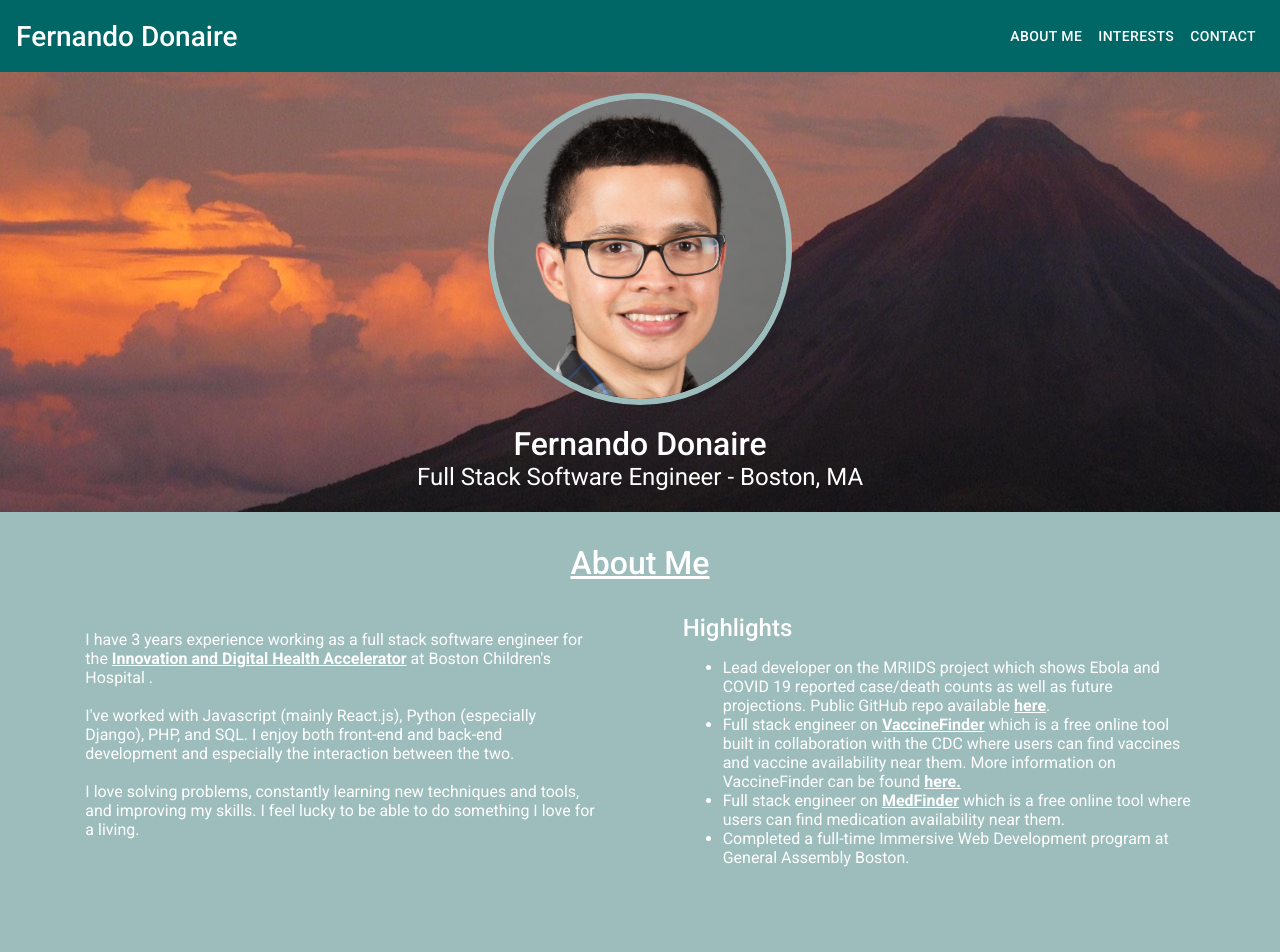
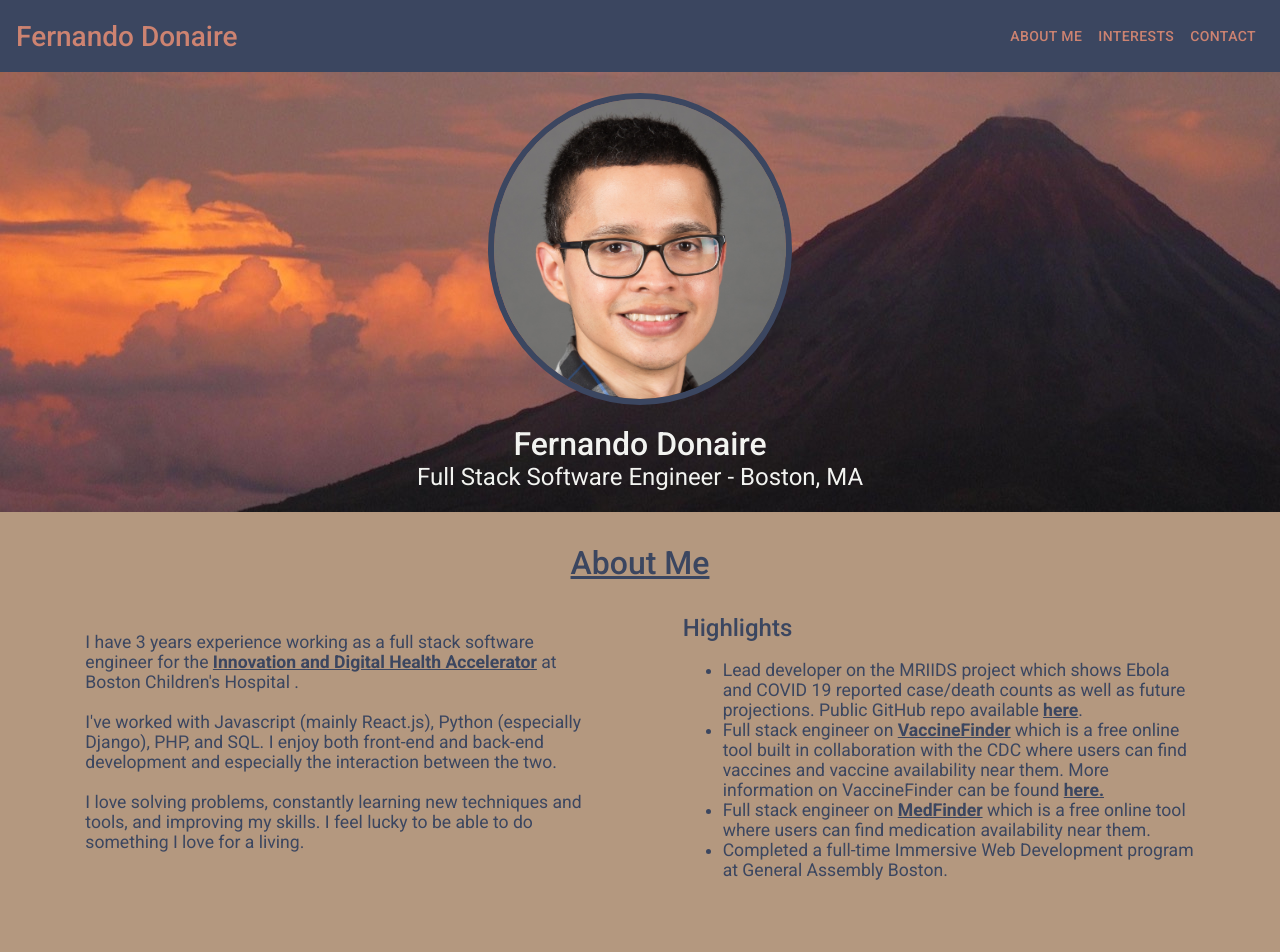
Before and after one commit to nandodonaire/nandodonaire.github.io, a React (Create React App) app: page / in a window 1280 px wide. Shown: the top 952 px of the page. Built offline with nearby package versions, Linux system fonts and the light colour scheme.

Commit message:
Updated colors

```diff
--- a/src/components/AboutMe/index.js
+++ b/src/components/AboutMe/index.js
@@ -9,12 +9,8 @@ import { SectionContainer } from "../commonStyledComponents/sectionContainer";
 import { SectionTitle } from "../commonStyledComponents/sectionTitle";
 
 const AboutMe = () => (
-  <SectionContainer
-    height="55vh"
-    backgroundColor="#9dbcbc"
-    id="about-me-section"
-  >
-    <SectionTitle>About Me</SectionTitle>
+  <SectionContainer height="55vh" backgroundColor="#b4987f" id="about-me">
+    <SectionTitle fontColor="#3b4660">About Me</SectionTitle>
     <TextContainer>
       <TextSection>
         <p>
--- a/src/components/AboutMe/styles.js
+++ b/src/components/AboutMe/styles.js
@@ -9,8 +9,8 @@ export const TextContainer = styled.div`
 
 export const TextSection = styled.div`
   width: 40%;
-  color: #ffffff;
-  font-size: 1rem;
+  color: #3b4660;
+  font-size: 1.1rem;
   font-family: Roboto;
 `;
 
@@ -21,6 +21,6 @@ export const HighlightsSectionTitle = styled.span`
 `;
 
 export const StyledLink = styled.a`
-  color: #ffffff;
+  color: #3b4660;
   font-weight: 700;
 `;
--- a/src/components/Header/index.js
+++ b/src/components/Header/index.js
@@ -10,8 +10,8 @@ const Header = () => (
   <HeaderContainer>
     <NameSection>Fernando Donaire</NameSection>
     <ButtonSection>
-      <HeaderButton href="#about-me-section">About Me</HeaderButton>
-      <HeaderButton href="#interests-section">Interests</HeaderButton>
+      <HeaderButton href="#about-me">About Me</HeaderButton>
+      <HeaderButton href="#interests">Interests</HeaderButton>
       <HeaderButton>Contact</HeaderButton>
     </ButtonSection>
   </HeaderContainer>
--- a/src/components/Header/styles.js
+++ b/src/components/Header/styles.js
@@ -6,13 +6,13 @@ export const HeaderContainer = styled.div`
   justify-content: space-between;
   height: 9vh;
   align-items: center;
-  background-color: #006666;
+  background-color: #3b4660;
 `;
 
 export const NameSection = styled.div`
   font-size: 1.75rem;
   padding: 1rem;
-  color: #ffffff;
+  color: #cd8371;
   font-family: Roboto;
   font-weight: 500;
 `;
@@ -24,7 +24,7 @@ export const ButtonSection = styled.div`
 
 export const HeaderButton = styled(Button)`
   &&.MuiButton-root {
-    color: #ffffff;
+    color: #cd8371;
     font-family: Roboto;
   }
 `;
--- a/src/components/Interests/index.js
+++ b/src/components/Interests/index.js
@@ -3,12 +3,8 @@ import { SectionContainer } from "../commonStyledComponents/sectionContainer";
 import { SectionTitle } from "../commonStyledComponents/sectionTitle";
 
 const Interests = () => (
-  <SectionContainer
-    height="50vh"
-    backgroundColor="#006666"
-    id="interests-section"
-  >
-    <SectionTitle>Interests</SectionTitle>
+  <SectionContainer height="50vh" backgroundColor="#f2f3f0" id="interests">
+    <SectionTitle fontColor="#845007">Interests</SectionTitle>
   </SectionContainer>
 );
 
--- a/src/components/Profile/styles.js
+++ b/src/components/Profile/styles.js
@@ -14,7 +14,7 @@ export const ProfilePicture = styled.img`
   border-radius: 50%;
   max-width: 300px;
   max-height: 300px;
-  border: 0.4em solid #9dbcbc;
+  border: 0.4em solid #3b4660;
 `;
 
 export const TextSection = styled.div`
@@ -27,12 +27,12 @@ export const Name = styled.span`
   font-size: 2rem;
   font-weight: 500;
   font-family: Roboto;
-  color: #ffffff;
+  color: #f2f3f0;
 `;
 
 export const JobTitle = styled.span`
   font-size: 1.5rem;
   font-weight: 400;
   font-family: Roboto;
-  color: #ffffff;
+  color: #f2f3f0;
 `;
--- a/src/components/commonStyledComponents/sectionTitle.js
+++ b/src/components/commonStyledComponents/sectionTitle.js
@@ -4,7 +4,7 @@ export const SectionTitle = styled.span`
   font-size: 2rem;
   font-family: Roboto;
   font-weight: 500;
-  color: #ffffff;
+  color: ${(props) => props.fontColor};
   text-decoration: underline;
   padding: 2rem;
   text-align: center;
```
